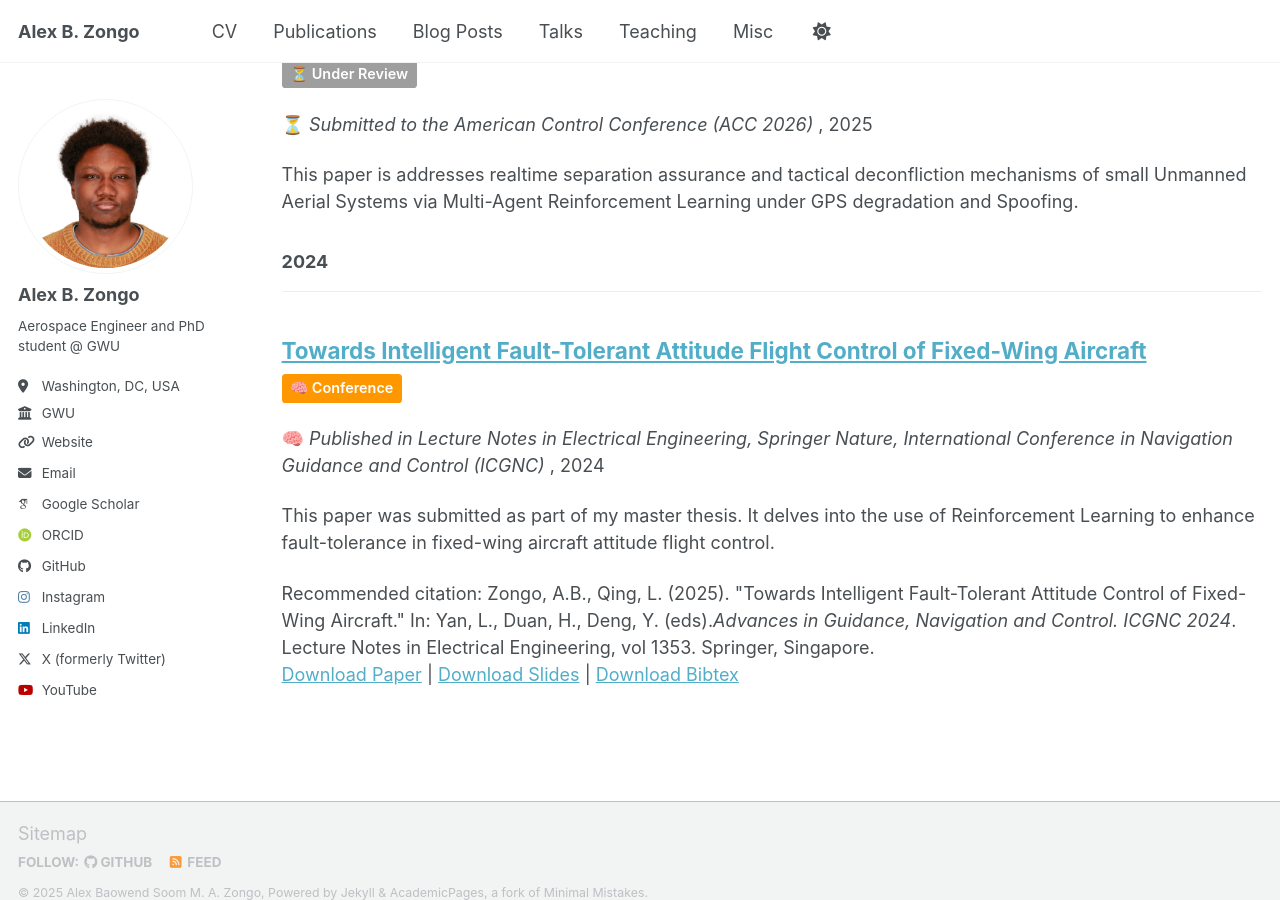
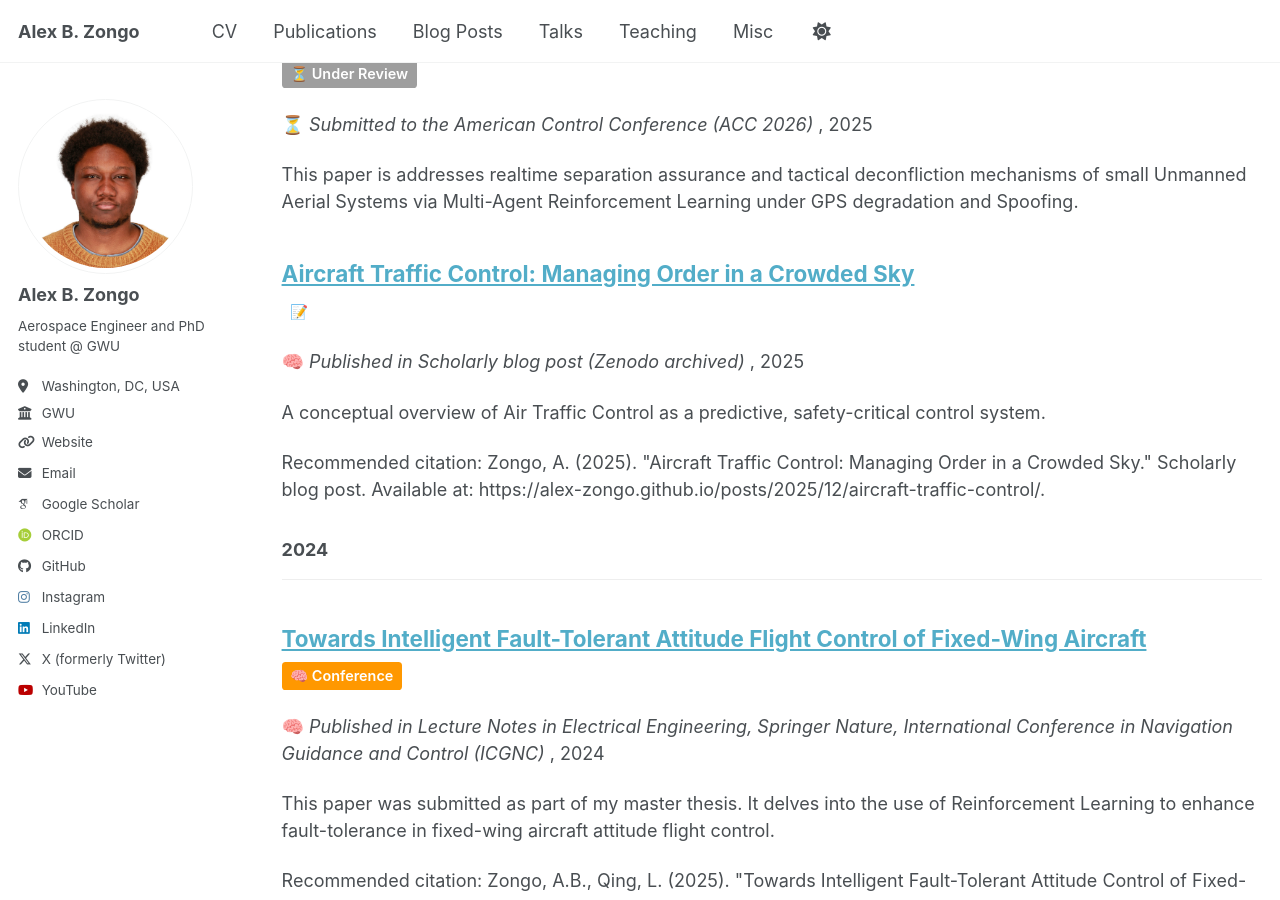
Before and after one commit to Alex-Zongo/alex-zongo.github.io, a Jekyll site: the page built from _pages/publications.md, in a window 1280 px wide and 900 px high, scrolled down 362 px. Built offline with Jekyll 4.4.1, drawn with Linux system fonts in a browser that asks for light colours; some web fonts are replaced; a script bundle is joined from its source files by our own code; library files that are not in the unit come from our copies.

Commit message:
cv and publication blog update

```diff
--- a/_includes/archive-single.html
+++ b/_includes/archive-single.html
@@ -39,12 +39,14 @@
         {% if post.type == 'conference' %} badge-conference
         {% elsif post.type == 'journal' %} badge-journal
         {% elsif post.type == 'preprint' %} badge-preprint
+        {% elsif post.type == 'research-essay' %} badge-blog
         {% elsif post.type == 'under-review' or post.type == 'submitted' %} badge-underreview
         {% endif %}
       ">
         {% if post.type == "conference" %}🧠 Conference{% endif %}
         {% if post.type == "journal" %}📰 Journal{% endif %}
         {% if post.type == "preprint" %}🧾 Preprint{% endif %}
+        {% if post.type == "research-essay" %}📝 Blog Post{% endif %}
         {% if post.type == "under-review" or post.type == "submitted" %}⏳ Under Review{% endif %}
       </span>
     {% endif %}
--- a/_layouts/single.html
+++ b/_layouts/single.html
@@ -53,6 +53,8 @@ layout: default
               📰 <span class="pub-type">Journal</span>
             {% elsif page.type == "preprint" %}
               🧾 <span class="pub-type">Preprint</span>
+            {% elsif page.type == "research-essay" %}
+              📝 <span class="pub-type">Blog Post</span>
             {% elsif page.type == "under-review" or page.type == "submitted" %}
               ⏳ <span class="pub-type">Under Review</span>
             {% endif %}
--- /dev/null
+++ b/_publications/2025-09-26-atc-essay.md
@@ -0,0 +1,11 @@
+---
+title: "Aircraft Traffic Control: Managing Order in a Crowded Sky"
+collection: publications
+permalink: /publication/atc-essay/
+excerpt: "A conceptual overview of Air Traffic Control as a predictive, safety-critical control system."
+date: 2025-12-17
+venue: "Scholarly blog post (Zenodo archived)"
+type: "research-essay"
+# paperurl: "https://alex-zongo.github.io/posts/2025/12/aircraft-traffic-control/"
+citation: 'Zongo, A. (2025). "Aircraft Traffic Control: Managing Order in a Crowded Sky." Scholarly blog post. Available at: https://alex-zongo.github.io/posts/2025/12/aircraft-traffic-control/.'
+---
```
Also changed, not shown: _pages/about.md (+1 -1 lines), 1 other file.
